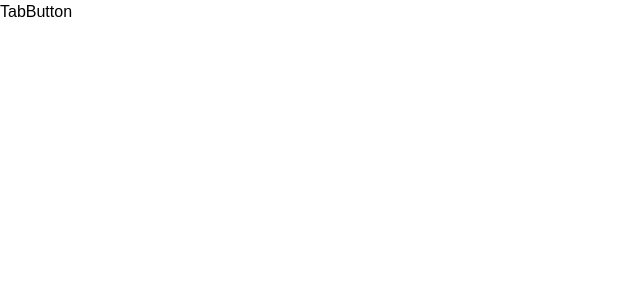
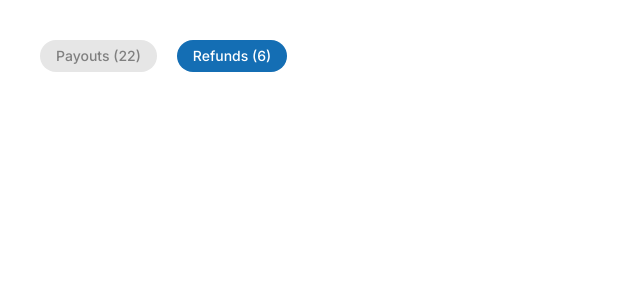
Before and after one commit to anoopraju31/dukaan-dashboard, a React (Vite) app: page / in a window 1280 px wide. Shown: the top 300 px of the page, without its empty margins (0-640 px from the left). Built offline with nearby package versions, Linux system fonts and the light colour scheme.

Commit message:
Tab Button - styled

```diff
--- a/src/App.tsx
+++ b/src/App.tsx
@@ -2,8 +2,9 @@ import TabButton from './components/TabButton'
 
 const App = () => {
 	return (
-		<div className=''>
-			<TabButton />
+		<div className='p-10 flex gap-5'>
+			<TabButton title='Payouts' quantity={22} />
+			<TabButton title='Refunds' quantity={6} isActive />
 		</div>
 	)
 }
--- a/src/components/TabButton.tsx
+++ b/src/components/TabButton.tsx
@@ -1,5 +1,27 @@
-const TabButton = () => {
-	return <div>TabButton</div>
+import { FC } from 'react'
+
+type TabButtonType = {
+	title: string
+	quantity: number
+	isActive?: boolean
+	handleClick?: () => null
+}
+
+const TabButton: FC<TabButtonType> = (props) => {
+	const { title, quantity, isActive, handleClick } = props
+
+	return (
+		<button
+			type='button'
+			onClick={handleClick}
+			className={`py-[6px] px-4 rounded-full flex items-center gap-[10px] font-inter text-sm font-medium hover:opacity-80 ${
+				isActive
+					? 'bg-primary-blue text-black-100'
+					: 'bg-black-90 text-black-50'
+			}`}>
+			{title} ({quantity})
+		</button>
+	)
 }
 
 export default TabButton
```
